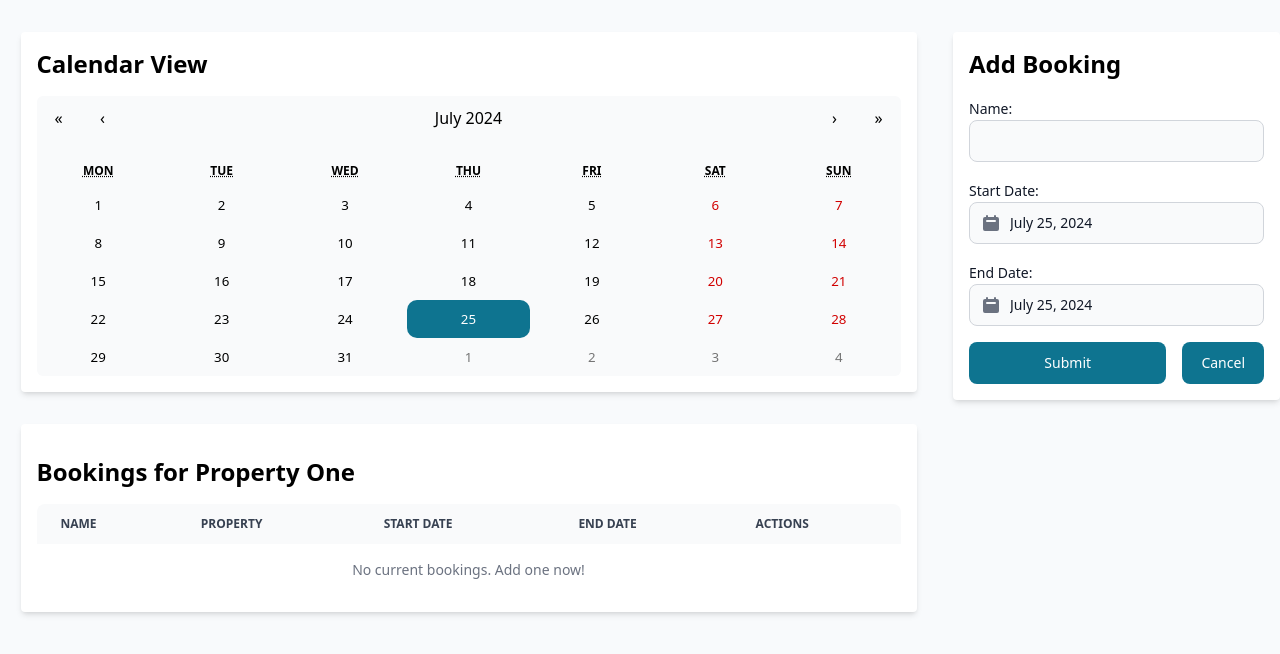
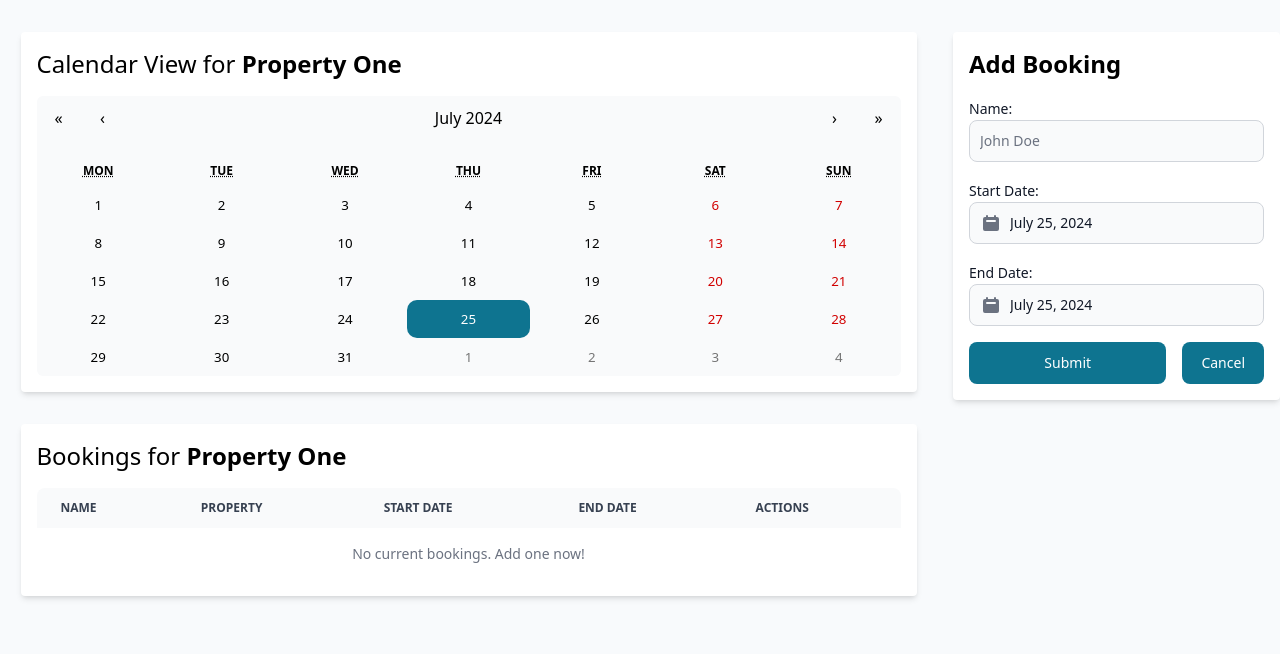
Before and after one commit to gabrielcasetta/react-booking-app, a React (Vite) app: page /bookings/1 in a window 1280 px wide. Shown: the top 654 px of the page. Built offline with nearby package versions, Linux system fonts and the light colour scheme.

Commit message:
improvements

```diff
--- a/src/components/BookingForm.tsx
+++ b/src/components/BookingForm.tsx
@@ -75,7 +75,7 @@ const BookingForm: React.FC<BookingFormProps> = ({ initialData, onSubmit, proper
 
   return (
     <form onSubmit={handleSubmit} className="max-w-4xl mx-auto p-4 bg-white rounded shadow-md">
-      <h2 className="text-2xl font-semibold mb-4">Add Booking</h2>
+      <h2 className="text-2xl font-semibold mb-4 font-light">Add Booking</h2>
       {error &&
         <Alert color="failure">
           <span className="font-medium">{error}</span>
@@ -86,6 +86,7 @@ const BookingForm: React.FC<BookingFormProps> = ({ initialData, onSubmit, proper
         <TextInput
           type="text"
           value={name}
+          placeholder='John Doe'
           onChange={(e) => setName(e.target.value)}
           required
           className=""
--- a/src/components/BookingList.tsx
+++ b/src/components/BookingList.tsx
@@ -72,7 +72,7 @@ const BookingList: React.FC<BookingListProps> = ({ bookings, propertyName }) =>
       `}</style>
 
       <div className="bg-white rounded shadow-md p-4 mb-8">
-        <h2 className="text-2xl font-semibold mb-4">Calendar View</h2>
+        <h2 className="text-2xl font-semibold mb-4"><span className='font-light'>Calendar View for </span> {propertyName}</h2>
         <Calendar
           tileClassName={tileClassName}
           className="w-full rounded-md bg-gray-50 border-none"
@@ -80,7 +80,7 @@ const BookingList: React.FC<BookingListProps> = ({ bookings, propertyName }) =>
       </div>
 
       <div className="bg-white rounded shadow-md p-4">
-        <h2 className="text-2xl font-semibold my-4">Bookings for {propertyName}</h2>
+        <h2 className="text-2xl font-semibold mb-4"><span className='font-light'>Bookings for </span> {propertyName}</h2>
         <Table hoverable>
           <Table.Head>
             <Table.HeadCell>Name</Table.HeadCell>
```
